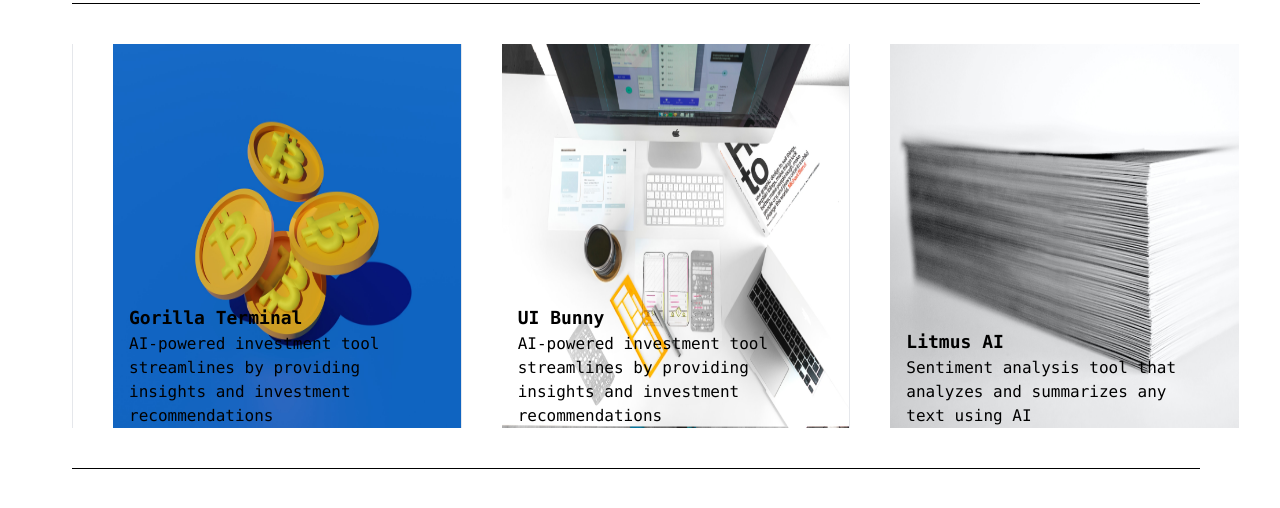
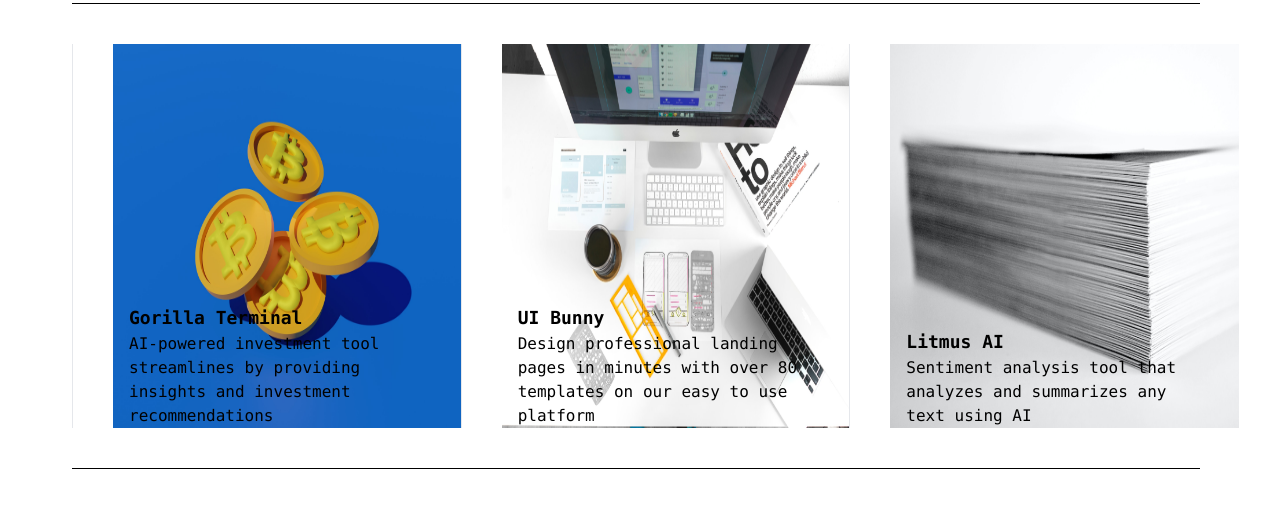
Before and after one commit to katkat055/gl-portfolio, a plain HTML site: page index.html in a window 1280 px wide. Shown: the part 186-694 px from the top of the page. Drawn offline with nearby package versions, Linux system fonts and the light colour scheme.

Commit message:
completed

```diff
--- a/index.html
+++ b/index.html
@@ -98,7 +98,7 @@
 
                 <div class="absolute bottom-0 w-80 pl-1 md:pl-4">
                 <h2 class="font-bold text-lg">UI Bunny</h2>
-                <p>AI-powered investment tool streamlines by providing insights and investment recommendations</p>
+                <p>Design professional landing pages in minutes with over 80 templates on our easy to use platform</p>
                 </div>
 
                 </div> </a>
```
